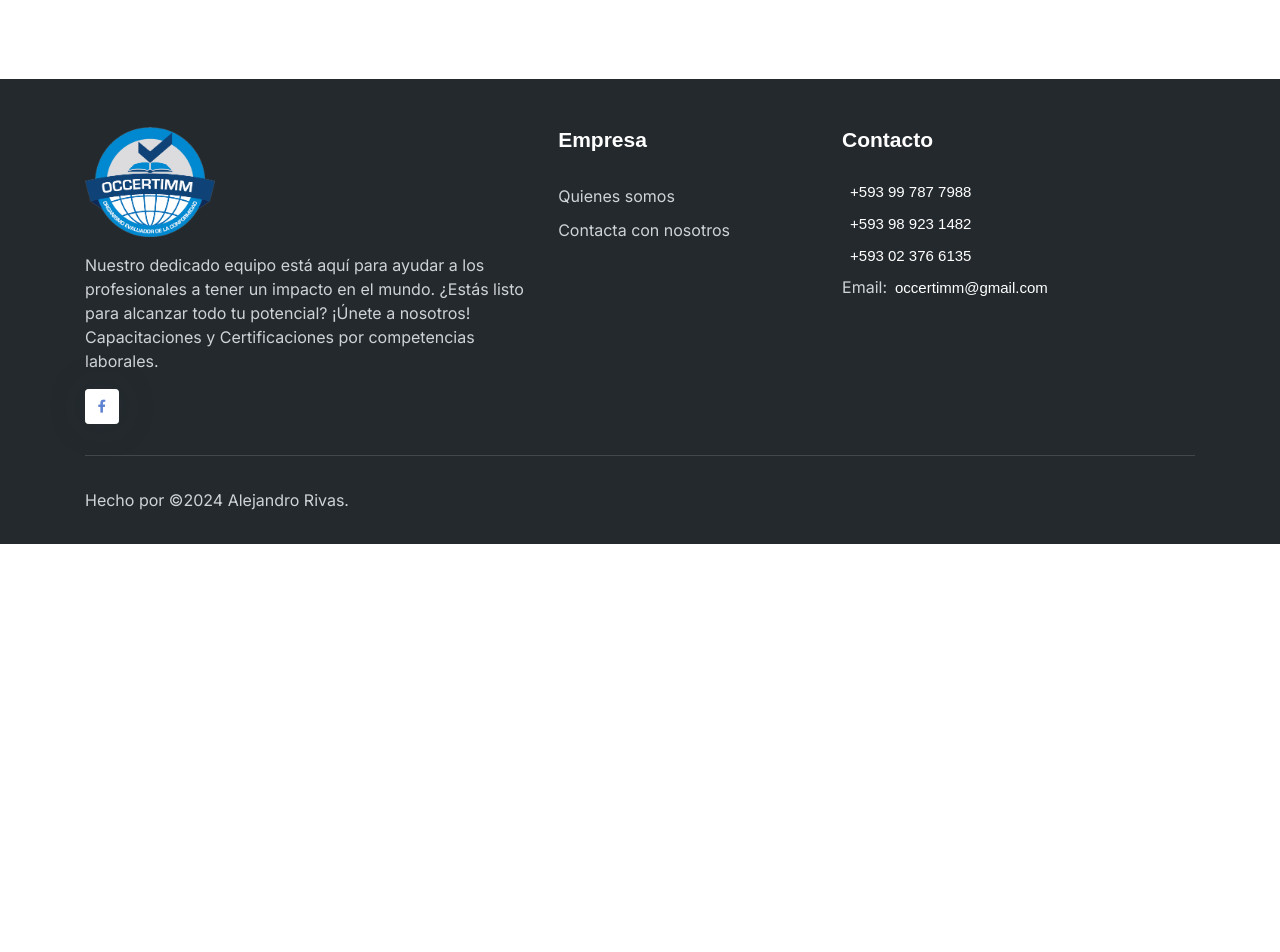
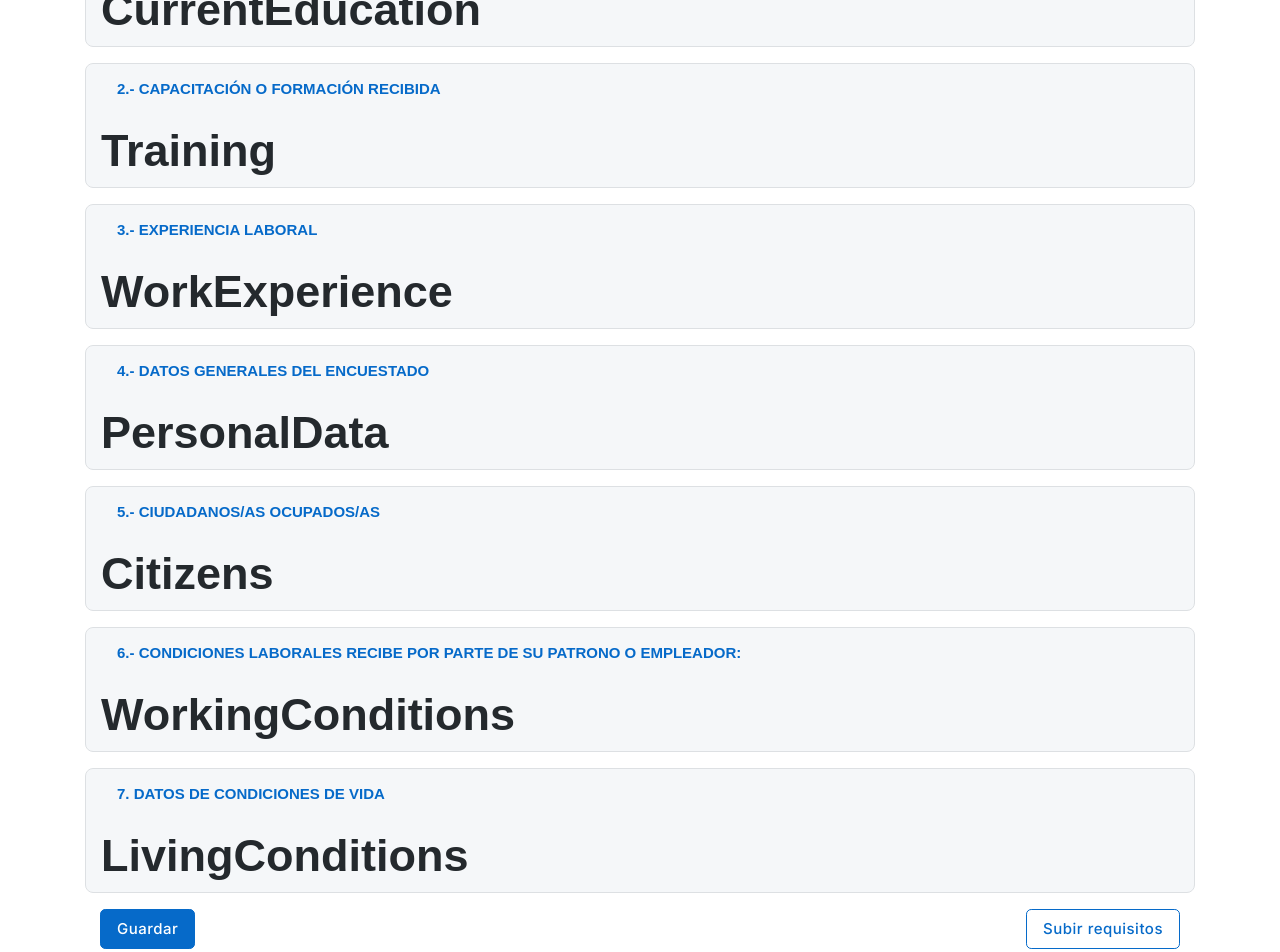
Before and after one commit to jarl-alejandro/ocertimmec, a Next.js app in the folder academy/: page /inscription/1 in a window 1280 px wide. Shown: the part 280-1232 px from the top of the page. Before the commit the page ends 824 px from the top, so only its background shows below. Built offline with nearby package versions, Linux system fonts and the light colour scheme.

Commit message:
Estructura basica del fomulario de inscribciones

```diff
--- a/academy/src/app/inscription/[courseId]/page.tsx
+++ b/academy/src/app/inscription/[courseId]/page.tsx
@@ -1,4 +1,5 @@
-import {TypeCourse} from "@/core/domain/TypeCourse";
+import React from "react";
+import InscriptionForm from "@/components/Inscription/InscriptionForm";
 
 interface RouterParams {
     courseId: string,
@@ -10,6 +11,8 @@ type PageProps = {
 
 export default function Inscription(props: PageProps) {
     return (
-        <h1>Inscripcion { props.params.courseId } </h1>
+        <div className="container position-relative mt-4">
+            <InscriptionForm />
+        </div>
     )
 }
--- /dev/null
+++ b/academy/src/components/Inscription/Citizens.tsx
@@ -0,0 +1,3 @@
+export default function Citizens() {
+    return <h1>Citizens</h1>
+}
--- /dev/null
+++ b/academy/src/components/Inscription/CurrentEducation.tsx
@@ -0,0 +1,5 @@
+export default function CurrentEducation() {
+    return (
+        <h1>CurrentEducation</h1>
+    )
+}
--- /dev/null
+++ b/academy/src/components/Inscription/InscriptionForm.tsx
@@ -0,0 +1,90 @@
+import React from "react";
+import LivingConditions from "@/components/Inscription/LivingConditions";
+import WorkingConditions from "@/components/Inscription/WorkingConditions";
+import Citizens from "@/components/Inscription/Citizens";
+import PersonalData from "@/components/Inscription/PersonalData";
+import WorkExperience from "@/components/Inscription/WorkExperience";
+import Training from "@/components/Inscription/Training";
+import CurrentEducation from "@/components/Inscription/CurrentEducation";
+
+export default function InscriptionForm() {
+    function changeFile() {
+
+    }
+
+    function handleUpload() {
+
+    }
+
+    return (
+        <section className="container mb-5">
+            <div className="row row-cols-1">
+                <article className="card border mb-3 bg-light">
+                    <header className="card-header bg-transparent">
+                        <h6 className="card-title text-primary">1.- FORMACIÓN ACTUAL</h6>
+                    </header>
+                    <CurrentEducation />
+                </article>
+
+                <article className="card border mb-3 bg-light">
+                    <header className="card-header bg-transparent">
+                        <h6 className="card-title text-primary">2.- CAPACITACIÓN O FORMACIÓN RECIBIDA</h6>
+                    </header>
+                    <Training />
+                </article>
+
+                <article className="card border mb-3 bg-light">
+                    <header className="card-header bg-transparent">
+                        <h6 className="card-title text-primary">3.- EXPERIENCIA LABORAL</h6>
+                    </header>
+                    <WorkExperience />
+                </article>
+
+                <article className="card border mb-3 bg-light">
+                    <header className="card-header bg-transparent">
+                        <h6 className="card-title text-primary">4.- DATOS GENERALES DEL ENCUESTADO</h6>
+                    </header>
+                    <PersonalData />
+                </article>
+
+                <article className="card border mb-3 bg-light">
+                    <header className="card-header bg-transparent">
+                        <h6 className="card-title text-primary">5.- CIUDADANOS/AS OCUPADOS/AS</h6>
+                    </header>
+                    <Citizens />
+                </article>
+
+                <article className="card border mb-3 bg-light">
+                    <header className="card-header bg-transparent">
+                        <h6 className="card-title text-primary">6.- CONDICIONES LABORALES <span>RECIBE POR PARTE DE SU PATRONO O EMPLEADOR:</span></h6>
+                    </header>
+                    <WorkingConditions />
+                </article>
+
+                <article className="card border mb-3 bg-light">
+                    <header className="card-header bg-transparent">
+                        <h6 className="card-title text-primary"> 7. DATOS DE CONDICIONES DE VIDA</h6>
+                    </header>
+                    <LivingConditions />
+                </article>
+            </div>
+
+            <div className="d-flex justify-content-between align-items-center">  {/* Button and upload section */}
+                <button
+                    className="btn btn-primary"
+                >
+                    Guardar
+                </button>
+                <div className="d-flex flex-column align-items-center">
+                    <input
+                        type="file"
+                        id="requisitos-pdf"
+                        accept="application/pdf"
+                        className="d-none"
+                    />
+                    <div className="btn btn-outline-primary">Subir requisitos</div>
+                </div>
+            </div>
+        </section>
+    )
+}
--- /dev/null
+++ b/academy/src/components/Inscription/LivingConditions.tsx
@@ -0,0 +1,3 @@
+export default function LivingConditions() {
+    return <h1>LivingConditions</h1>
+}
--- /dev/null
+++ b/academy/src/components/Inscription/PersonalData.tsx
@@ -0,0 +1,3 @@
+export default function PersonalData() {
+    return <h1>PersonalData</h1>
+}
--- /dev/null
+++ b/academy/src/components/Inscription/Training.tsx
@@ -0,0 +1,5 @@
+export default function Training() {
+    return (
+        <h1>Training</h1>
+    )
+}
--- /dev/null
+++ b/academy/src/components/Inscription/WorkExperience.tsx
@@ -0,0 +1,5 @@
+export default function WorkExperience() {
+    return (
+        <h1>WorkExperience</h1>
+    )
+}
--- /dev/null
+++ b/academy/src/components/Inscription/WorkingConditions.tsx
@@ -0,0 +1,3 @@
+export default function WorkingConditions() {
+    return <h1>WorkingConditions</h1>
+}
```
